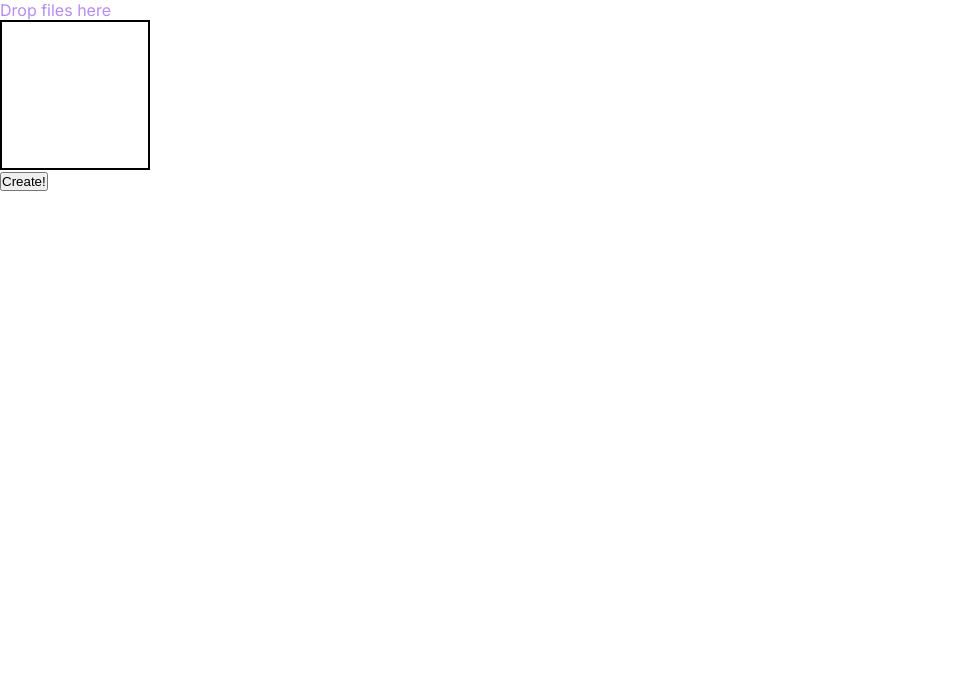
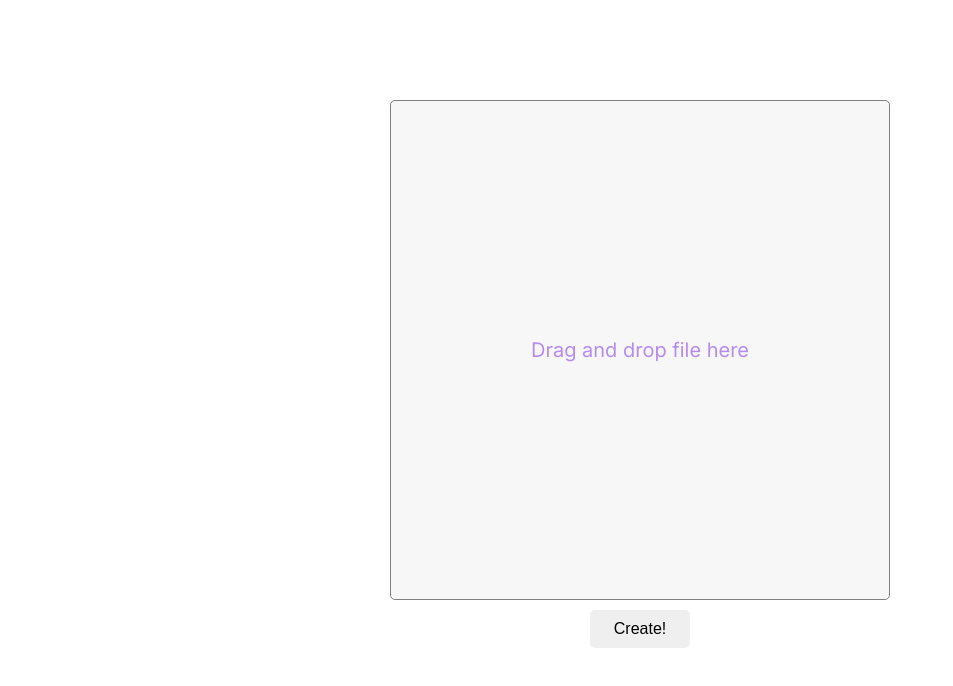
Before and after one commit to puravparab/AIFlashcards, a Next.js app in the folder client/: page / in a window 1280 px wide. Shown: the top 686 px of the page, without its empty margins (0-953 px from the left). Built offline with nearby package versions, Linux system fonts and the light colour scheme.

Commit message:
UI update

```diff
--- a/client/app/components/file_upload.js
+++ b/client/app/components/file_upload.js
@@ -1,10 +1,12 @@
 'use client'
 
-import { useState } from 'react';
+import { useState, useEffect } from 'react';
 import styles from '../styles/file_upload.module.css'
 
 const FileUpload = () => {
 	const [droppedFile, setDroppedFile] = useState(null)
+	const [fileID, setFileID] = useState(null)
+	const [step, setStep] = useState(1)
 
 	const handleFileDrop = (e) => {
 		e.preventDefault()
@@ -20,21 +22,19 @@ const FileUpload = () => {
 	}
 
 	const handleSubmit = async () => {
-		console.log(droppedFile)
 		if (droppedFile){
 			let url = process.env.NEXT_PUBLIC_SERVER_URL + "upload/"
-			console.log(url)
-			// Create a FormData object and append the file to it
 			const formData = new FormData();
 			formData.append('file', droppedFile);
 
-			// Replace 'your_api_endpoint' with the actual API endpoint where you want to submit the file
 			const res = await fetch(url, {
 				method: 'POST',
 				body: formData,
 			})
 			if (res.ok){
 				let responseData = await res.json();
+				setFileID(responseData.file_id)
+				// Create and store embeddings
 				url = process.env.NEXT_PUBLIC_SERVER_URL + "upload/" + responseData.file_id
 				const response = await fetch(url, {
 					method: 'POST',
@@ -42,7 +42,7 @@ const FileUpload = () => {
 				})
 				if (response.ok){
 					responseData = await response.json();
-					console.log('File submitted successfully!')
+					console.log(responseData)
 
 				}
 				else{
@@ -53,22 +53,30 @@ const FileUpload = () => {
 				console.error('File submission failed.');
 			}
 		}
+		setStep(2)
 	}
 
 	return (
+		<div className={styles.fileUploadContainer}>
+			{step == 1 &&
 				<>
-			<p>Drop files here</p>
 					<div
 						className={styles.fileUploadBox}
 						onDrop={handleFileDrop}
 						onDragOver={handleDragOver}
 					>
+						<span>Drag and drop file here</span>
 					</div>
 					<button onClick={handleSubmit}>
-				Create!
+						<span>Create!</span>
 					</button>
 				</>
-
+			}
+			{step == 2 &&
+				<div>
+				</div>
+			}
+		</div>
 	)
 }
 
--- a/client/app/page.js
+++ b/client/app/page.js
@@ -4,8 +4,8 @@ import styles from './styles/page.module.css'
 
 export default function Home() {
   return (
-    <main className={styles.main}>
+    <div className={styles.main}>
       <FileUpload />
-    </main>
+    </div>
   )
 }
--- a/client/app/styles/file_upload.module.css
+++ b/client/app/styles/file_upload.module.css
@@ -1,5 +1,37 @@
+.fileUploadContainer{
+	display: flex;
+	flex-direction: column;
+	justify-content: center;
+	align-items: center;
+	margin: 100px 0px;
+}
+
 .fileUploadBox{
-	height: 150px;
-	width: 150px;
-	border: 2px solid black;
+	display: flex;
+	flex-direction: column;
+	justify-content: center;
+	align-items: center;
+	height: 500px;
+	width: 500px;
+	background: rgb(247, 247, 247);
+	border: 1px solid gray;
+	border-radius: 5px;
 }
+.fileUploadBox span{
+	font-size: 20px;
+	font-weight: 400;
+}
+.fileUploadContainer button{
+	width: 100px;
+	margin: 10px 0px;
+	border: none;
+	border-radius: 5px;
+	padding: 10px 15px;
+	cursor: pointer;
+}
+.fileUploadContainer button:hover{
+	background: rgb(200, 200, 200);
+}
+.fileUploadContainer button span{
+	font-size: 16px;
+}
--- a/client/app/styles/page.module.css
+++ b/client/app/styles/page.module.css
@@ -0,0 +1,7 @@
+.main {
+	display: flex;
+	flex-direction: column;
+	justify-content: flex-start;
+	align-items: center;
+	height: 100%;
+}
```
Also changed, not shown: 2 other files (tests, documents, lock files or other folders). Lines whose indentation alone changed are shown as unchanged.
